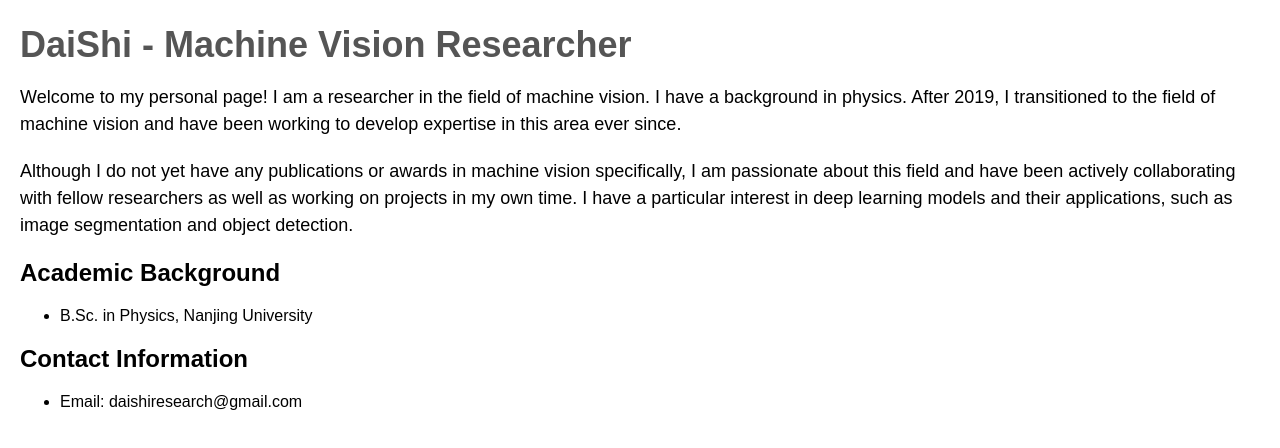
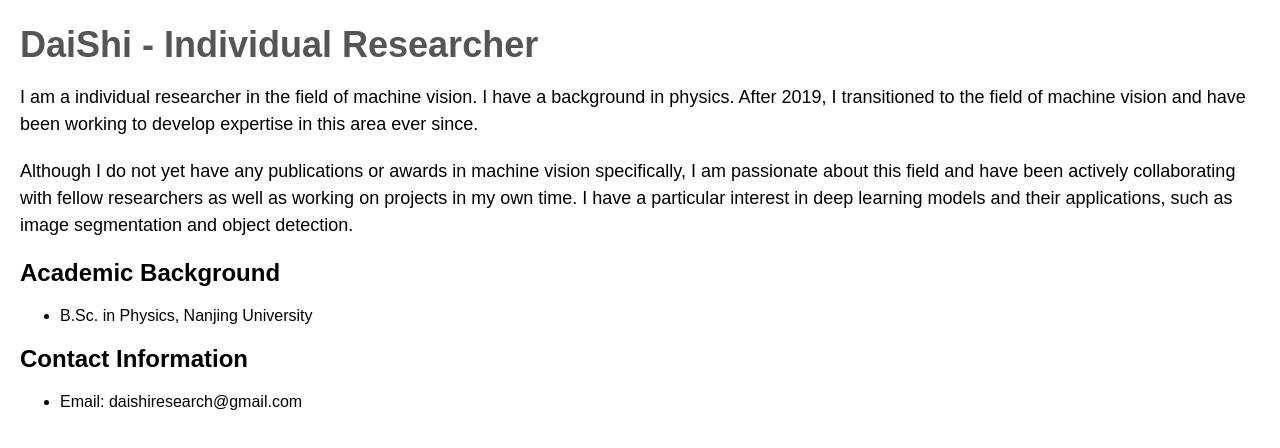
Before and after one commit to DaiShiResearch/daishiresearch.github.io, a plain HTML site: page index.html in a window 1280 px wide. Drawn offline with Linux system fonts and the light colour scheme.

Commit message:
Update index.html

```diff
--- a/index.html
+++ b/index.html
@@ -1,7 +1,7 @@
 <!DOCTYPE html>
 <html>
   <head>
-    <title>DaiShi - Machine Vision Researcher</title>
+    <title>DaiShi - Individual Researcher</title>
     <style>
       /* Some styling to make the page more visually appealing */
       body {
@@ -21,8 +21,8 @@
     </style>
   </head>
   <body>
-    <h1>DaiShi - Machine Vision Researcher</h1>
-    <p>Welcome to my personal page! I am a researcher in the field of machine vision. I have a background in physics. After 2019, I transitioned to the field of machine vision and have been working to develop expertise in this area ever since.</p>
+    <h1>DaiShi - 	Individual Researcher</h1>
+    <p>I am a 	individual researcher in the field of machine vision. I have a background in physics. After 2019, I transitioned to the field of machine vision and have been working to develop expertise in this area ever since.</p>
 
     <p>Although I do not yet have any publications or awards in machine vision specifically, I am passionate about this field and have been actively collaborating with fellow researchers as well as working on projects in my own time. I have a particular interest in deep learning models and their applications, such as image segmentation and object detection.</p>
 
```
